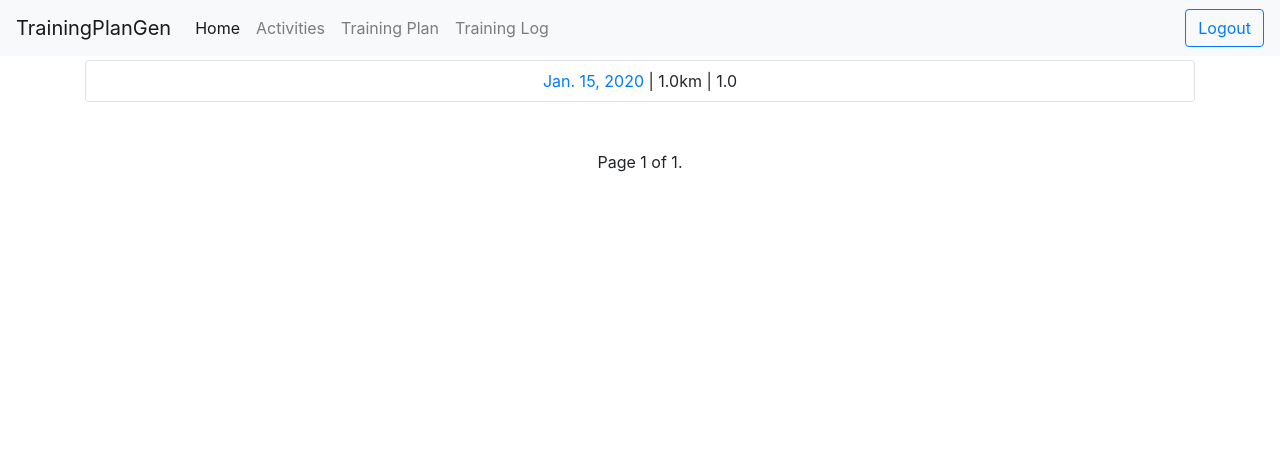
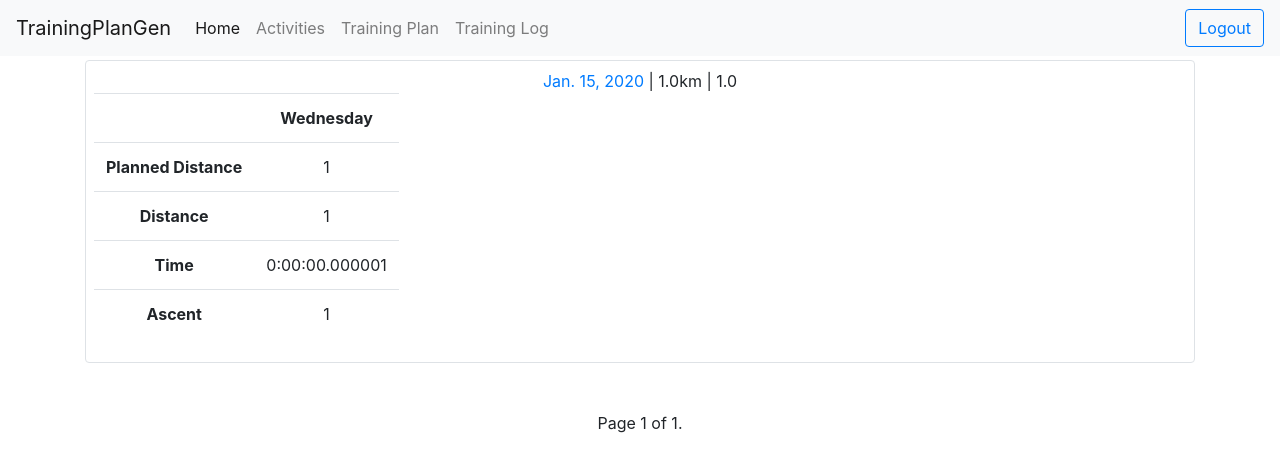
Before and after one commit to aceagles/training-plan-gen, a Django app: page /log-view/ in a window 1280 px wide. Shown: the top 472 px of the page. Run offline with Django 4.2, Linux system fonts and the light colour scheme; a user stored in the database is signed in; tables that the repository leaves empty hold one stand-in row (values such as "Sample post"); some libraries are stand-ins or nearby versions.

Commit message:
Week overview table

```diff
--- a/TrainingPlanGen/views.py
+++ b/TrainingPlanGen/views.py
@@ -13,6 +13,7 @@ from social_django.utils import load_strategy
 from units import scaled_unit
 from django.shortcuts import redirect
 import time
+from django.db.models import Sum
 # Create your views here.
 
 
@@ -66,7 +67,8 @@ class LogView(LoginRequiredMixin, ListView):
     model = Week
 
     def get_queryset(self):
-        return self.request.user.profile.weeks.filter(start_date__lte = datetime.now().date()).order_by('-start_date')
+        log_weeks = self.request.user.profile.weeks.filter(start_date__lte = datetime.now().date()).order_by('-start_date')
+        return log_weeks
 
 def import_activities(request):
     # Get access token and refresh if required.
--- a/templates/TrainingPlanGen/log_view.html
+++ b/templates/TrainingPlanGen/log_view.html
@@ -3,10 +3,12 @@
 
 {% for week in page_obj %}
 
-<div class="border my-1 rounded p-2 text-center">
+<div class="border my-1 rounded p-2 text-center justify-content-center">
     <a href="#">{{week.start_date}}</a> |
     {{week.plan_distance}}km |
     {{week.distance}}
+    <br>
+    {% include 'components/week_overview.html' with week=week %}
 </div>
 
 {% endfor %}
--- /dev/null
+++ b/templates/components/week_overview.html
@@ -0,0 +1,26 @@
+<style>
+tr { display: block; float: left; }
+th, td { display: block; }
+</style>
+
+<table class="table">
+    <tbody>
+        <tr>
+            <th scope="col">&nbsp </th>
+            <th scope="col">Planned Distance</th>
+            <th scope="col">Distance</th>
+            <th scope="col">Time</th>
+            <th scope="col">Ascent</th>
+        </tr>
+
+        {% for day in week.days.all %}
+            <tr>
+                <th>{{day.date|date:"l"}}</td>
+                <td>{{day.plan_distance|floatformat}}</td>
+                <td>{{day.distance|floatformat}}</td>
+                <td>{{day.time}}</td>
+                <td>{{day.ascent|floatformat}}</td>
+            </tr>
+        {% endfor %}
+    </tbody>
+</table>
```
